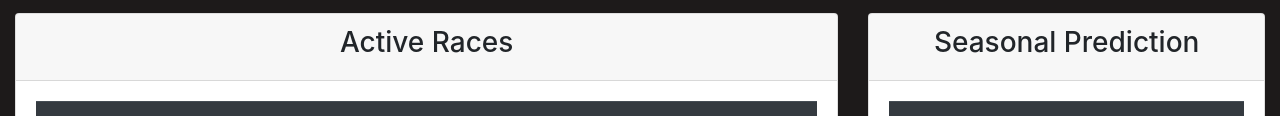
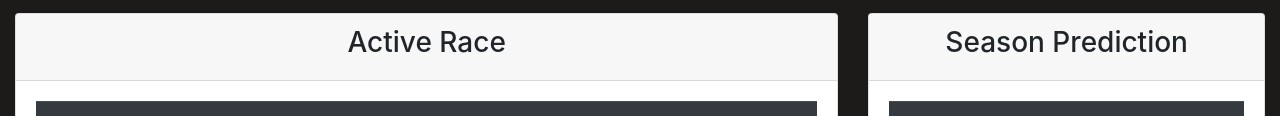
Before and after one commit to Rushijain/f1-predictor, a website: page express/home.html in a window 1280 px wide. Shown: the part 267-383 px from the top of the page. Drawn offline with nearby package versions, Linux system fonts and the light colour scheme; no server answers; sample sign-in values are in the browser's storage.

Commit message:
Textual changes

```diff
--- a/express/home.html
+++ b/express/home.html
@@ -26,7 +26,7 @@
       <div class="col-8">
         <div class="card">
           <div class="card-header">
-            <h3 class="text-center">Active Races</h3>
+            <h3 class="text-center">Active Race</h3>
           </div>
           <div class="card-body">
             <table class="table table-dark table-hover">
@@ -100,7 +100,7 @@
       <div class="col-4">
         <div class="card">
           <div class="card-header">
-            <h3 class="text-center">Seasonal Prediction</h3>
+            <h3 class="text-center">Season Prediction</h3>
           </div>
           <div class="card-body">
             <table class="table table-dark table-hover">
```
Also changed, not shown: express/results.html (+1 -1 lines), express/season_prediction.html (+1 -1 lines), express/season_results.html (+1 -1 lines).
